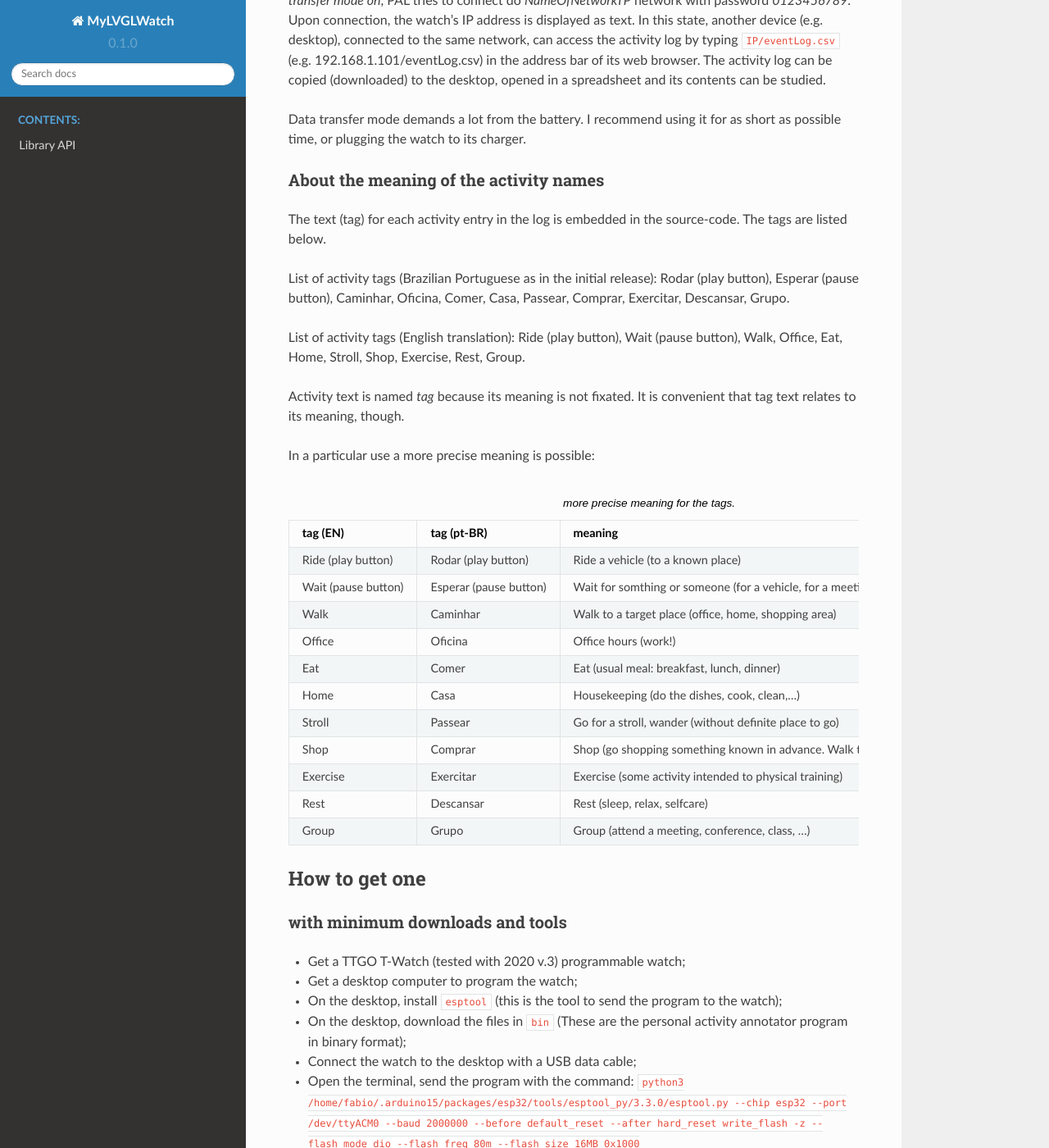
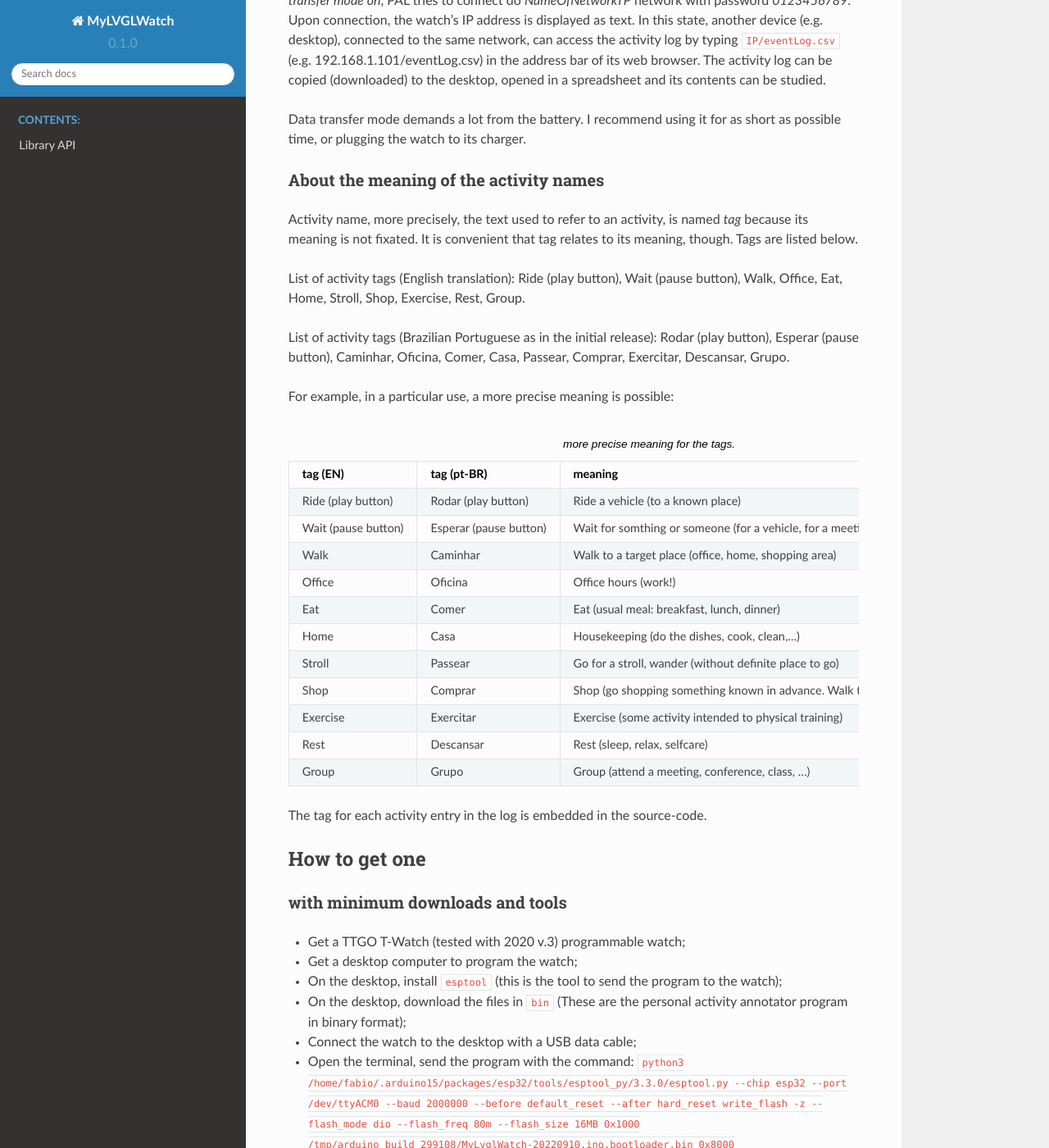
Before and after one commit to FNakano/MyLVGLWatch, a Sphinx documentation site: the page built from docs/source/index.rst, in a window 1280 px wide and 1400 px high, scrolled down 1120 px. Shown: the whole window at 82% size. Built offline with Sphinx 7.4.7 and the Read the Docs theme 2.0.0, drawn with Linux system fonts in a browser that asks for light colours; pages that are not in the unit, such as notebooks, are missing from menus; some of the changed text lies outside the part shown.

```diff
--- a/docs/source/index.rst
+++ b/docs/source/index.rst
@@ -34,15 +34,13 @@ Data transfer mode demands a lot from the battery. I recommend using it for as s
 About the meaning of the activity names
 ^^^^^^^^^^^^^^^^^^^^^^^^^^^^^^^^^^^^^^^
 
-The text (tag) for each activity entry in the log is embedded in the source-code. The tags are listed below.
+Activity name, more precisely, the text used to refer to an activity, is named *tag* because its meaning is not fixated. It is convenient that tag relates to its meaning, though. Tags are listed below.
+
+List of activity tags (English translation): Ride (play button), Wait (pause button), Walk, Office, Eat, Home, Stroll, Shop, Exercise, Rest, Group.
 
 List of activity tags (Brazilian Portuguese as in the initial release): Rodar (play button), Esperar (pause button), Caminhar, Oficina, Comer, Casa, Passear, Comprar, Exercitar, Descansar, Grupo.
 
-List of activity tags (English translation): Ride (play button), Wait (pause button), Walk, Office, Eat, Home, Stroll, Shop, Exercise, Rest, Group.
-
-Activity text is named *tag* because its meaning is not fixated. It is convenient that tag text relates to its meaning, though.
-
-In a particular use a more precise meaning is possible:
+For example, in a particular use, a more precise meaning is possible:
 
 .. list-table:: more precise meaning for the tags.
    :header-rows: 1
@@ -84,6 +82,7 @@ In a particular use a more precise meaning is possible:
      - Grupo
      - Group (attend a meeting, conference, class, ...)
 
+The tag for each activity entry in the log is embedded in the source-code.
 
 How to get one
 --------------
@@ -215,8 +214,12 @@ API documentation generated with ``exhale``, ``doxygen``, ``breathe`` and ``sphi
 
 
 
-My documentation project milestones
------------------------------------
+My documentation project cornerstones and milestones
+----------------------------------------------------
+
+The person who wrote the documentation has computer programmer background (this influences how documentation was written, including the viewpoint and adjectives used).
+
+The documentation starts targeting at *general public* and progressively specializes to *programmers* who want to improve the object (watch).
 
 - Target zero: know what is this;
 - Target 1: deploy the test explained above;
```
Also changed, not shown: 1 other file.
